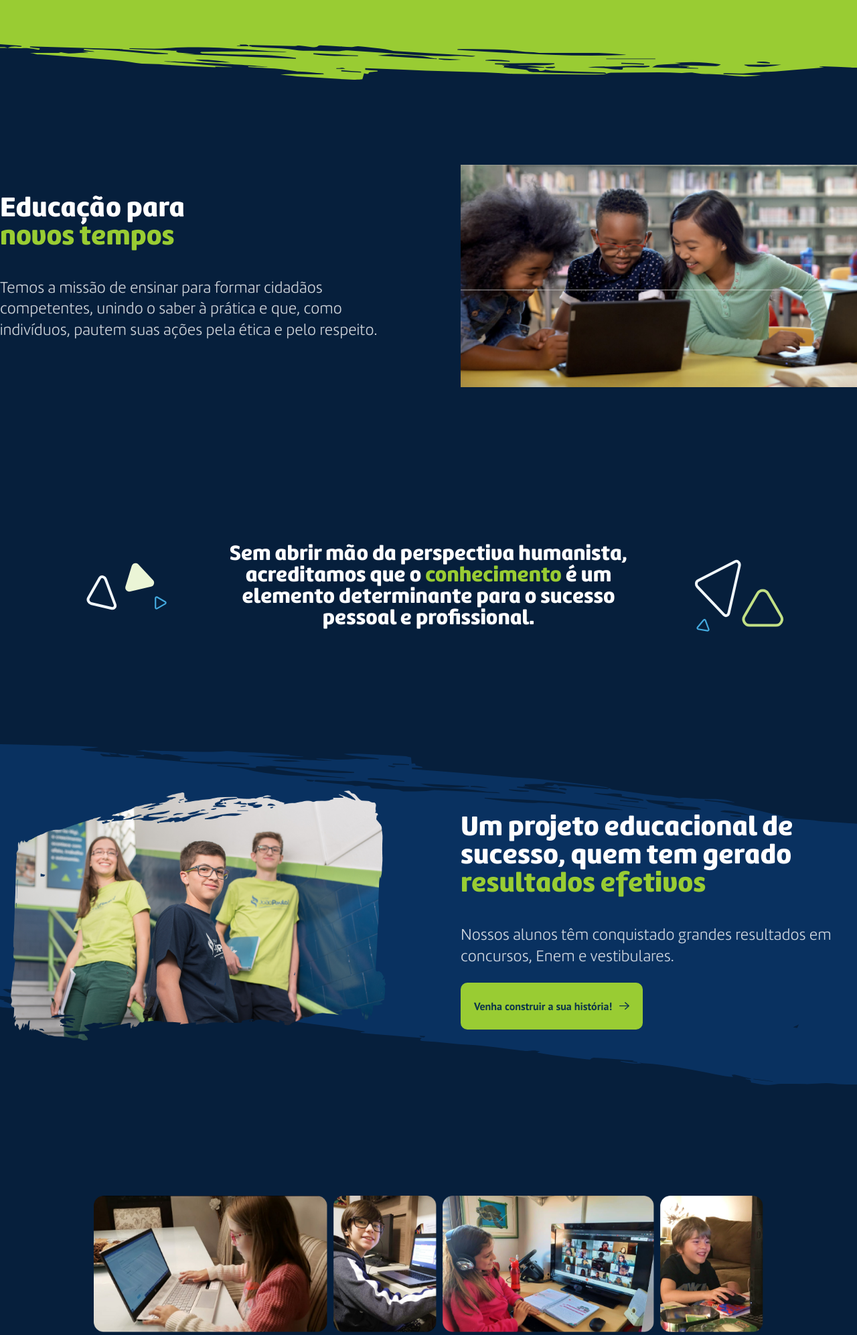
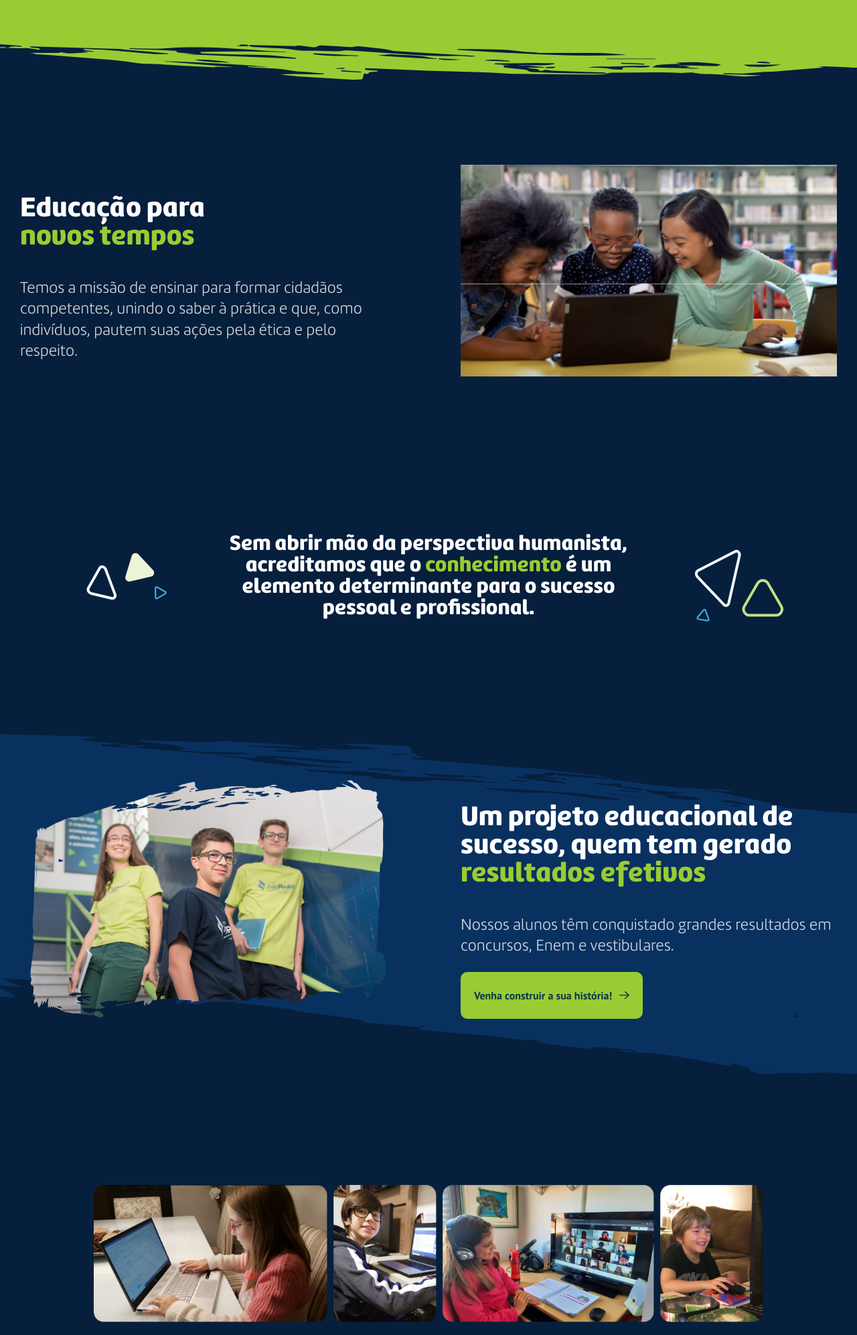
Before and after one commit to lgiacomazzi/jp-hihi-2021, a PHP site: page / in a window 1280 px wide. Shown: the part 1593-3586 px from the top of the page at 67% size. Run offline with PHP 8.4, Linux system fonts and the light colour scheme.

Commit message:
Teste Padding

```diff
--- a/css/style.css
+++ b/css/style.css
@@ -334,10 +334,6 @@ img {
   margin: auto;
 }
 
-.tranf img {
-  height: auto;
-}
-
 .rounded {
   border-radius: 1em !important;
 }
@@ -386,7 +382,7 @@ img {
 }
 
 section {
-  padding: var(--padding-y) 0px var(--padding-y) 0px;
+  padding: var(--padding-y) 30px var(--padding-y) 30px;
   display: block;
   /* box-shadow: 0px -10px 20px #00000010; */
   background-size: cover;
```
